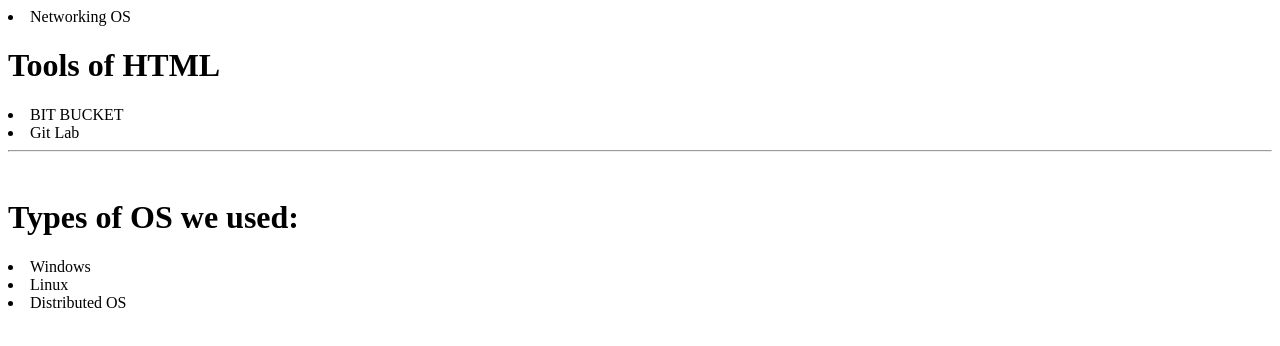
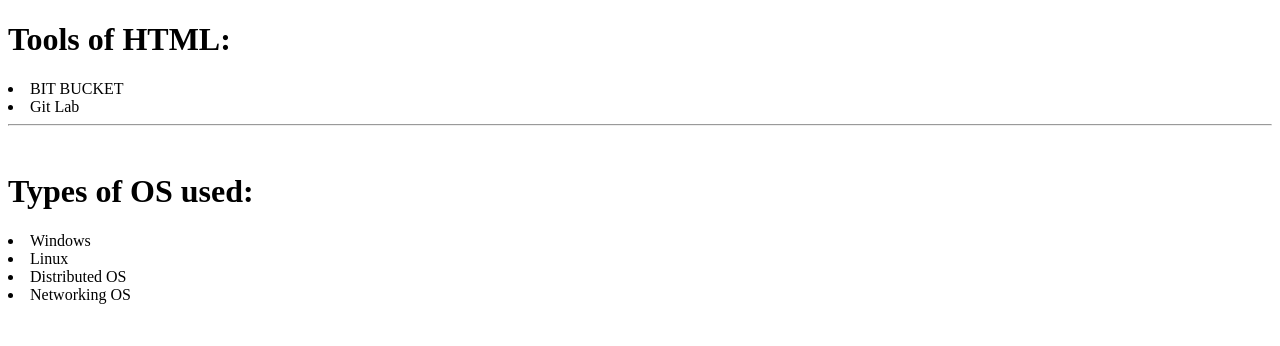
Before and after one commit to Saumyaup11/Git-Practice, a plain HTML site: page index.html in a window 1280 px wide. Drawn offline with Linux system fonts and the light colour scheme.

Commit message:
ready to be pushed

```diff
--- a/index.html
+++ b/index.html
@@ -7,14 +7,15 @@
     <title>Document</title>
 </head>
 <body>
-    <li>Networking OS</li><h1>Tools of HTML</h1>
+    <h1>Tools of HTML:</h1>
     <li>BIT BUCKET</li>
     <li>Git Lab</li>
     <hr>
     <br/>
-    <h1>Types of OS  we used:</h1>
+    <h1>Types of OS used:</h1>
     <li>Windows</li>
     <li>Linux</li>
     <li>Distributed OS</li>
+    <li>Networking OS</li>
 </body>
 </html>
--- a/style.css
+++ b/style.css
@@ -1,3 +1,3 @@
 body{
-    color: aqua;
+    color: green;
 }
```
